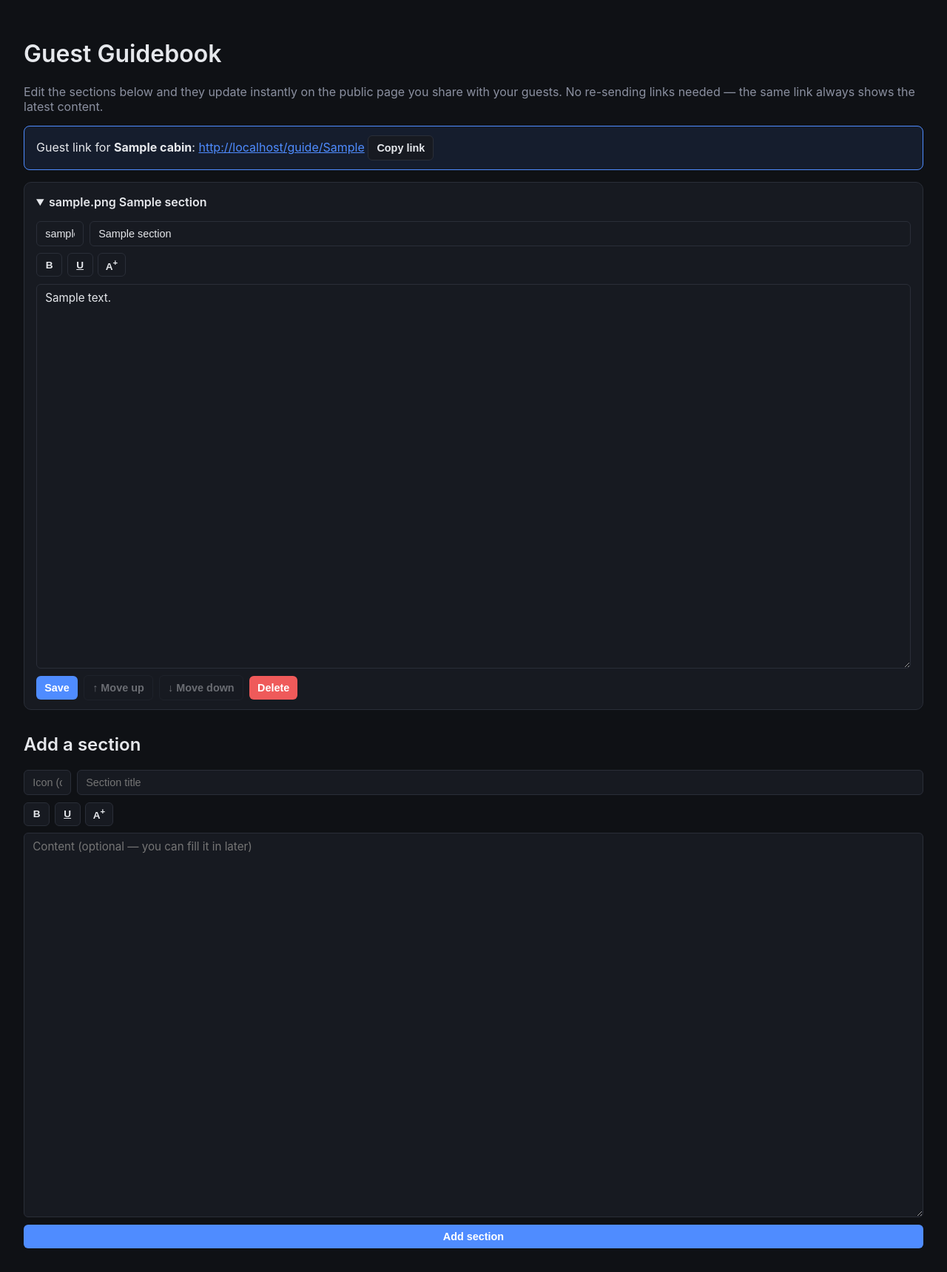
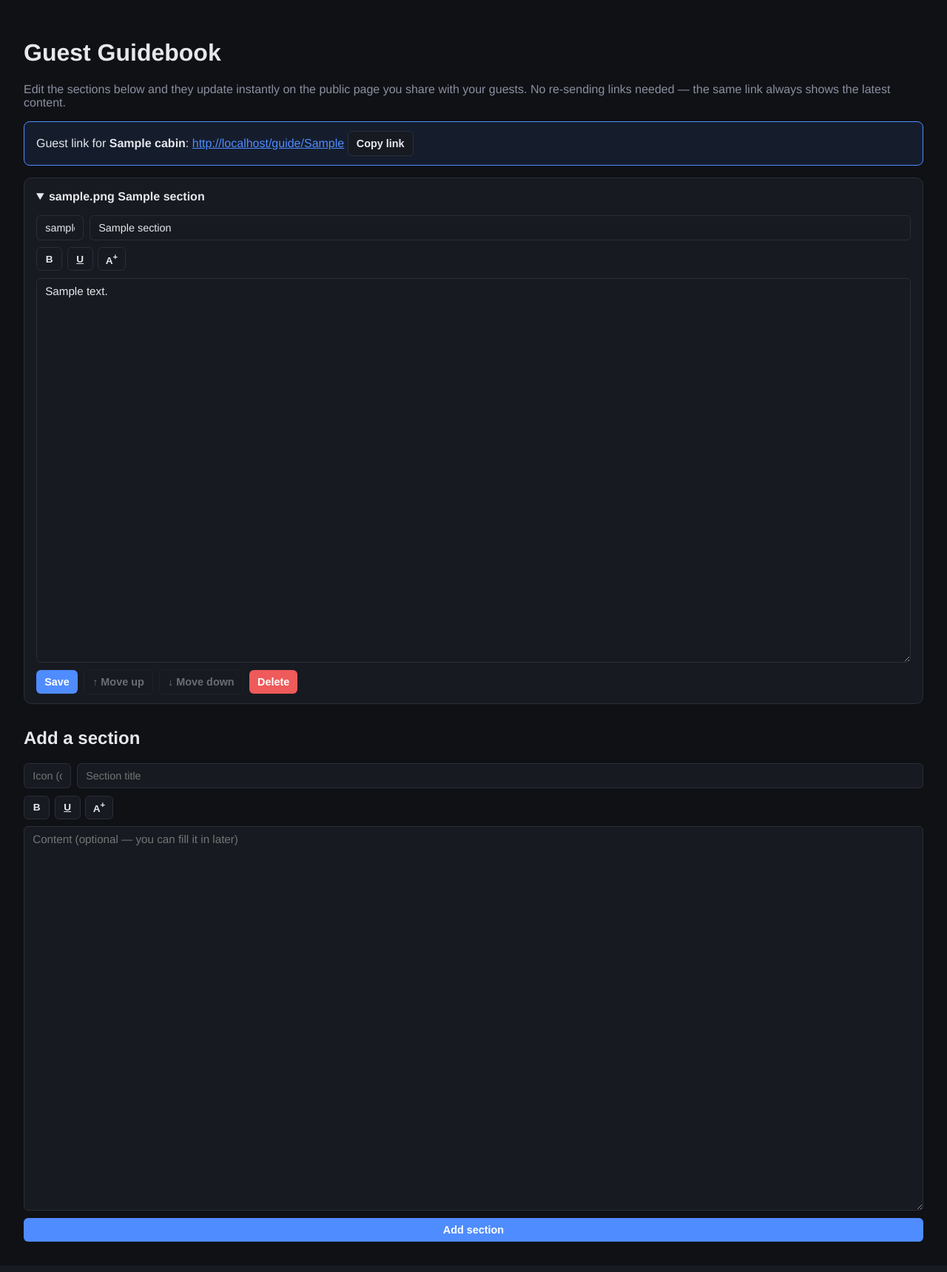
Before and after one commit to bernardocatalaof-star/sollo, a FastAPI app: page /guidebook/1 in a window 1280 px wide. Shown: the part 53-1773 px from the top of the page at 74% size. After the commit the page ends 1732 px from the top, so only its background shows below. Run offline with FastAPI, Linux system fonts and the light colour scheme; tables that the repository leaves empty hold one stand-in row (values such as "Sample post"); some libraries are stand-ins or nearby versions.

Commit message:
Set guidebook fonts: Helvetica for body text, Nordlig-first for headings
Nordlig is a paid font (not on Google Fonts, no free license available), so
it can't be bundled here -- the heading font stack lists it first anyway
("Nordlig", Helvetica, Arial, sans-serif), so it activates automatically the
day its @font-face is added, with Helvetica as the fallback in the meantime
as requested. Applies to both the /guidebook editor and the public /guide
page.

Co-Authored-By: Claude Sonnet 5 <noreply@anthropic.com>
Claude-Session: https://claude.ai/code/session_019uMMGymYYTAXKQKceTDk17

```diff
--- a/app/static/style.css
+++ b/app/static/style.css
@@ -373,7 +373,23 @@ button:disabled { opacity: 0.4; cursor: not-allowed; }
 }
 .guide-toolbar button u { text-decoration: underline; }
 
-.container.guide-admin-wide { max-width: 1500px; }
+.container.guide-admin-wide {
+  max-width: 1500px;
+  /* Nordlig is a paid font not bundled here -- this stack picks it up
+     automatically once its @font-face is added, and falls back to
+     Helvetica (then the platform's default sans-serif) until then. */
+  font-family: Helvetica, Arial, sans-serif;
+}
+.guide-admin-wide h1,
+.guide-admin-wide h2,
+.guide-admin-wide summary {
+  font-family: "Nordlig", Helvetica, Arial, sans-serif;
+}
+.guide-admin-wide input,
+.guide-admin-wide select,
+.guide-admin-wide textarea {
+  font-family: inherit;
+}
 
 @media (min-width: 900px) {
   .guide-editor-form textarea { min-height: 65vh; }
```
Also changed, not shown: app/static/guide.css (+10 -3 lines).
